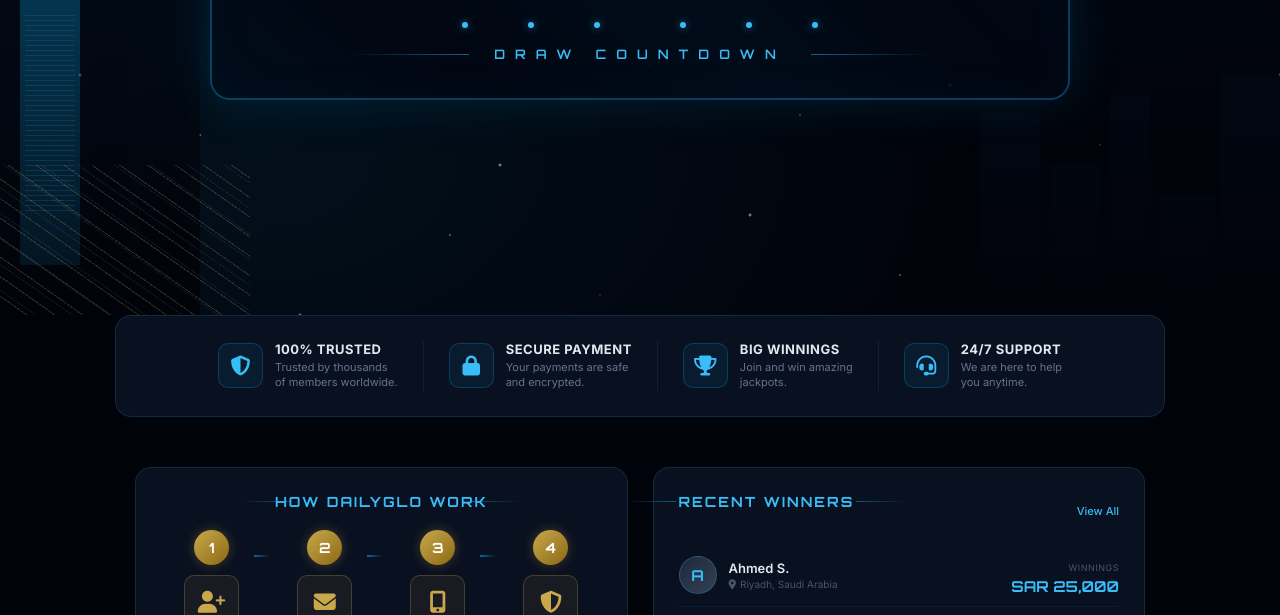
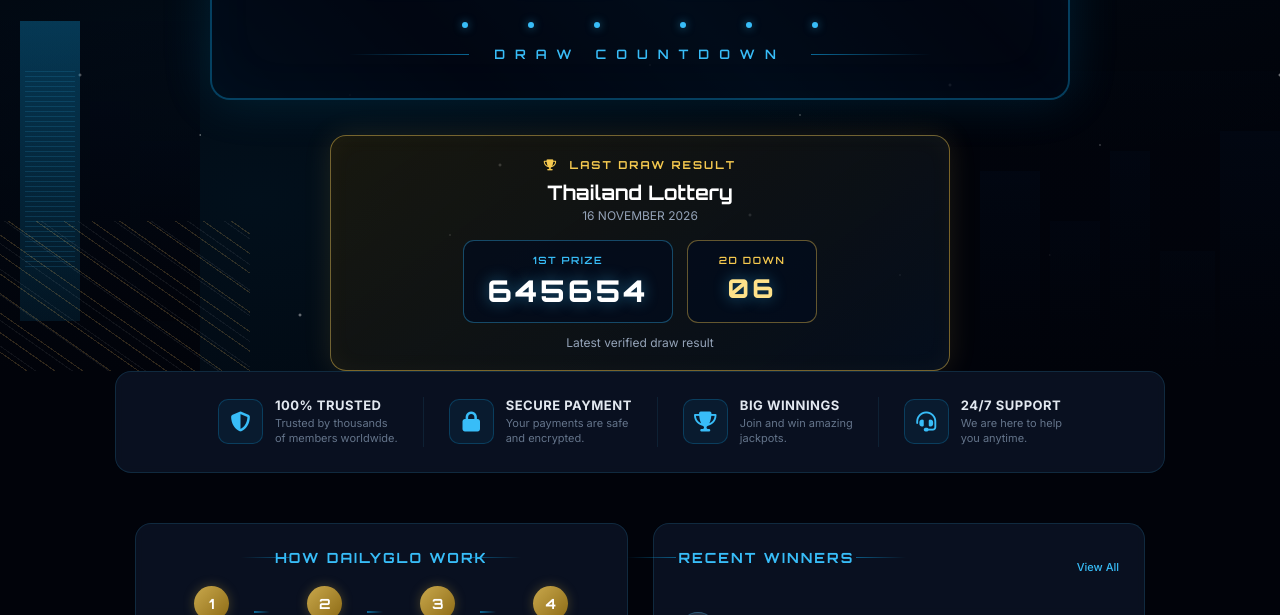
Before and after one commit to mstb7224-ops/dailyglo-site, a plain HTML site: page index.html in a window 1280 px wide. Shown: the part 485-1100 px from the top of the page. Drawn offline with Linux system fonts and the light colour scheme.

Commit message:
Show latest draw result before next countdown

```diff
--- a/css/home.css
+++ b/css/home.css
@@ -376,6 +376,28 @@ nav a.active::after {
     left: calc(100% + 25px);
     background: linear-gradient(90deg, rgba(14,165,233,0.6), transparent);
 }
+
+/* ===== LAST DRAW RESULT ===== */
+.last-draw-result {
+    margin: 24px auto 0;
+    max-width: 620px;
+    padding: 22px 24px 20px;
+    border: 1px solid rgba(245,201,79,.45);
+    border-radius: 16px;
+    background: linear-gradient(145deg, rgba(40,31,8,.58), rgba(4,15,31,.9));
+    box-shadow: 0 0 28px rgba(245,201,79,.12), inset 0 0 24px rgba(245,201,79,.04);
+}
+.result-kicker { color: #f5c94f; font: 700 11px 'Orbitron', sans-serif; letter-spacing: 2px; }
+.result-kicker i { margin-right: 6px; }
+.last-draw-result h2 { margin: 8px 0 3px; color: #fff; font: 700 20px 'Orbitron', sans-serif; }
+.result-date, .result-note { color: #94a3b8; font-size: 12px; margin: 0; }
+.result-prize-row { display: flex; justify-content: center; gap: 14px; margin: 17px 0 12px; }
+.result-prize-card { min-width: 210px; padding: 13px 18px; border: 1px solid rgba(56,189,248,.35); border-radius: 11px; background: rgba(2,11,29,.75); }
+.result-prize-card-small { min-width: 130px; border-color: rgba(245,201,79,.4); }
+.result-prize-card span { display: block; color: #38bdf8; font: 600 10px 'Orbitron', sans-serif; letter-spacing: 1.5px; }
+.result-prize-card-small span { color: #f5c94f; }
+.result-prize-card strong { display: block; margin-top: 6px; color: #fff; font: 800 30px 'Orbitron', sans-serif; letter-spacing: 3px; text-shadow: 0 0 15px rgba(56,189,248,.45); }
+.result-prize-card-small strong { color: #ffe28a; font-size: 26px; }
 
 /* ===== FEATURES BAR ===== */
 .features-bar {
@@ -776,5 +798,10 @@ footer {
     .feature-item, .stat-item { flex: 1 1 100%; }
     .features-bar, .stats-bar { padding: 18px 20px; }
     .countdown-container { padding: 25px 20px; }
+    .last-draw-result { padding: 18px 12px; }
+    .result-prize-row { gap: 8px; }
+    .result-prize-card { min-width: 0; flex: 1; padding: 12px 8px; }
+    .result-prize-card strong { font-size: 22px; letter-spacing: 1px; }
+    .result-prize-card-small strong { font-size: 21px; }
 }
 .hero-actions{display:flex;justify-content:center;align-items:center;gap:14px;flex-wrap:wrap}.assistant-home-link{display:inline-flex;align-items:center;gap:10px;padding:14px 24px;border-radius:8px;border:1px solid rgba(56,189,248,.55);color:#7dd3fc;text-decoration:none;font-size:12px;font-weight:700;letter-spacing:.04em;transition:all .3s}.assistant-home-link:hover{border-color:#7dd3fc;background:rgba(56,189,248,.1);transform:translateY(-1px)}
--- a/index.html
+++ b/index.html
@@ -122,6 +122,22 @@
                 </div>
                 <div class="countdown-title">Draw Countdown</div>
             </div>
+            <section class="last-draw-result" data-last-draw-result aria-live="polite">
+                <div class="result-kicker"><i class="fas fa-trophy"></i> LAST DRAW RESULT</div>
+                <h2 data-last-result-title>Thailand Lottery</h2>
+                <p class="result-date" data-last-result-date>Loading latest result...</p>
+                <div class="result-prize-row">
+                    <div class="result-prize-card">
+                        <span>1ST PRIZE</span>
+                        <strong data-last-first-prize>—</strong>
+                    </div>
+                    <div class="result-prize-card result-prize-card-small">
+                        <span>2D DOWN</span>
+                        <strong data-last-2d-down>—</strong>
+                    </div>
+                </div>
+                <p class="result-note" data-last-result-note>Latest verified draw result</p>
+            </section>
         </div>
     </section>
 
@@ -332,13 +348,34 @@
         function getDrawSchedule(year) {
             return drawMonthDays.map(function (monthDay) { return new Date(Date.UTC(year, monthDay[0], monthDay[1], 9, 0, 0)); });
         }
+        const drawResults = {
+            '2026-11-16': { firstPrize: '645654', twoDDown: '06' }
+        };
         function getNextDraw(now) {
             const year = now.getUTCFullYear();
             const schedule = getDrawSchedule(year).concat(getDrawSchedule(year + 1));
             return schedule.find(function (draw) { return draw.getTime() > now.getTime(); }) || schedule[schedule.length - 1];
         }
+        function getPreviousDraw(now) {
+            const year = now.getUTCFullYear();
+            const schedule = getDrawSchedule(year - 1).concat(getDrawSchedule(year));
+            return schedule.filter(function (draw) { return draw.getTime() <= now.getTime(); }).pop() || schedule[0];
+        }
+        function dateKey(draw) {
+            return draw.toISOString().slice(0, 10);
+        }
+        function updateLastResult(now) {
+            const previousDraw = getPreviousDraw(now);
+            const result = drawResults[dateKey(previousDraw)];
+            const dateText = new Intl.DateTimeFormat('en-GB', { timeZone: 'Asia/Riyadh', day: 'numeric', month: 'long', year: 'numeric' }).format(previousDraw).toUpperCase();
+            document.querySelector('[data-last-result-date]').textContent = dateText;
+            document.querySelector('[data-last-first-prize]').textContent = result ? result.firstPrize : 'PENDING';
+            document.querySelector('[data-last-2d-down]').textContent = result ? result.twoDDown : 'PENDING';
+            document.querySelector('[data-last-result-note]').textContent = result ? 'Latest verified draw result' : 'Result will appear after the draw is verified';
+        }
         function updateCountdown() {
-            const drawDate = getNextDraw(new Date());
+            const now = new Date();
+            const drawDate = getNextDraw(now);
             const diff = Math.max(0, drawDate.getTime() - Date.now());
             const days = Math.floor(diff / (1000 * 60 * 60 * 24));
             const hours = Math.floor((diff % (1000 * 60 * 60 * 24)) / (1000 * 60 * 60));
@@ -353,6 +390,7 @@
             if (dateElement) dateElement.textContent = dateText;
             const timeElement = document.querySelector('[data-next-draw-time]');
             if (timeElement) timeElement.innerHTML = '<i class="far fa-clock"></i> 12:00 PM • SAUDI ARABIA TIME';
+            updateLastResult(now);
         }
         updateCountdown();
         setInterval(updateCountdown, 1000);
```
